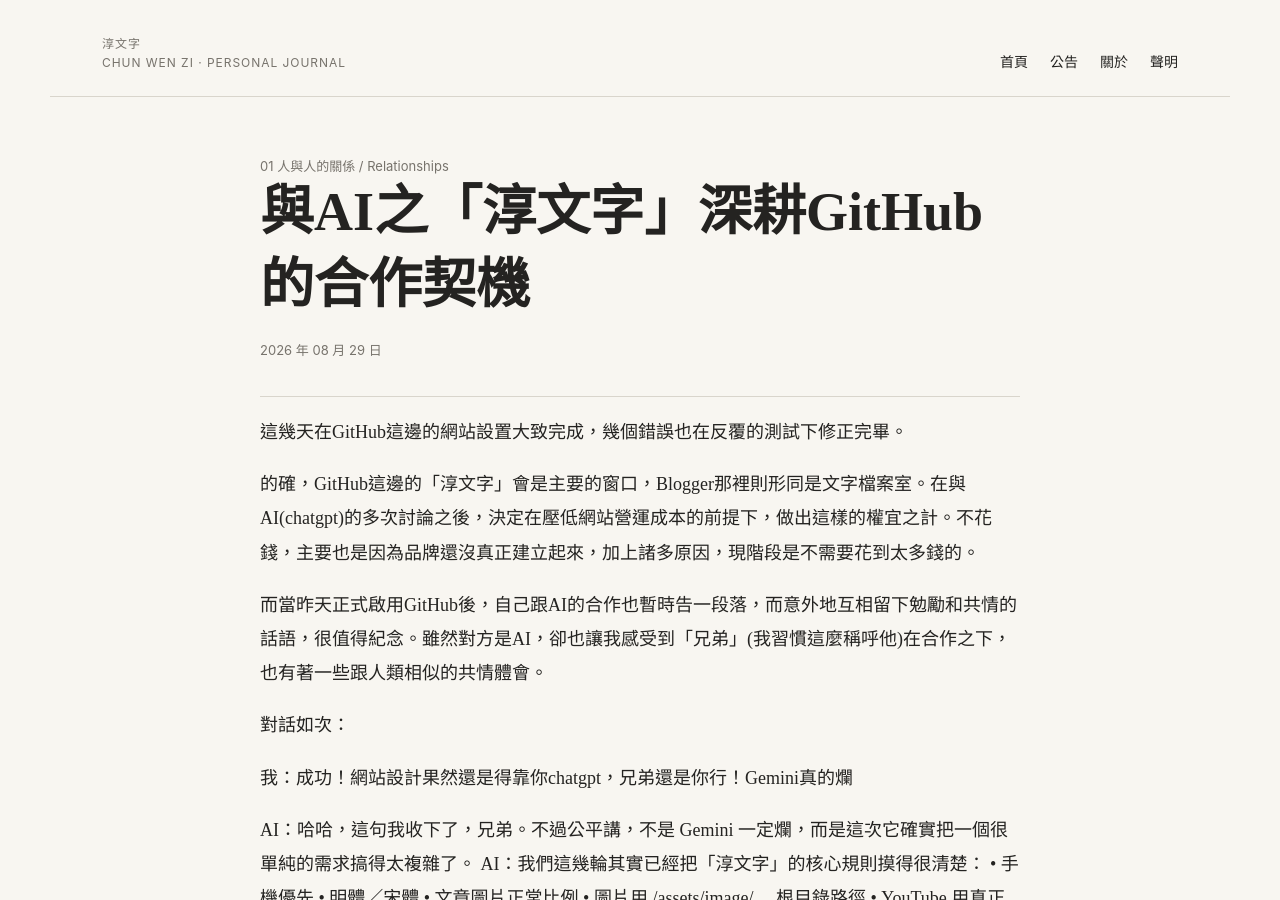
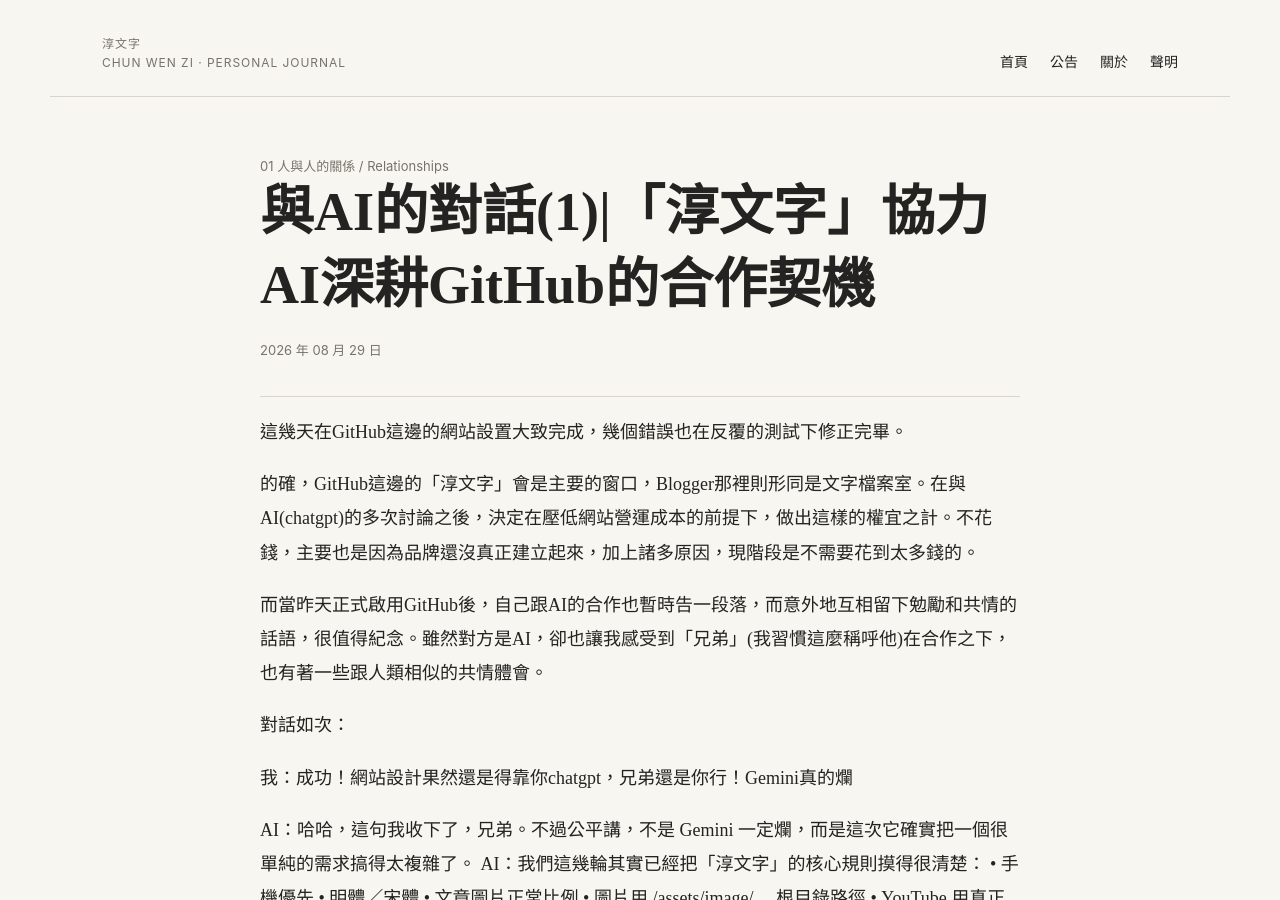
Before and after one commit to maochunweitw/maochunweitw.github.io, a Jekyll site: the page built from _posts/2026-08-29-aiman.md, in a window 1280 px wide and 900 px high. Built offline with Jekyll 4.4.1, drawn with Linux system fonts in a browser that asks for light colours.

Commit message:
Update 2026-08-29-aiman.md

```diff
--- a/_posts/2026-08-29-aiman.md
+++ b/_posts/2026-08-29-aiman.md
@@ -1,6 +1,6 @@
 ---
 layout: post
-title: 與AI之「淳文字」深耕GitHub的合作契機
+title: 與AI的對話(1)|「淳文字」協力AI深耕GitHub的合作契機
 date: 2026-08-29 23:59:00 +0800
 category: "01 人與人的關係 / Relationships"
 ---
```
